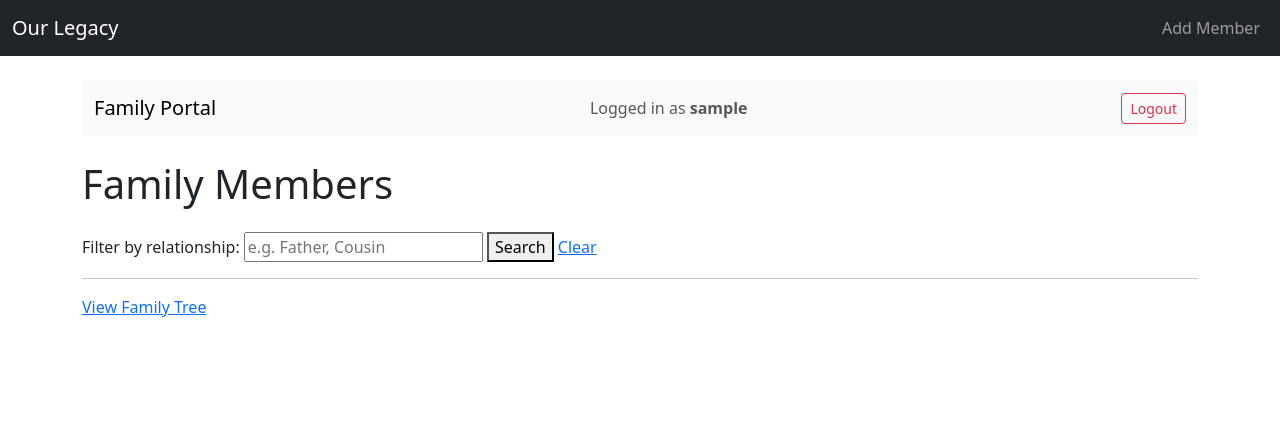
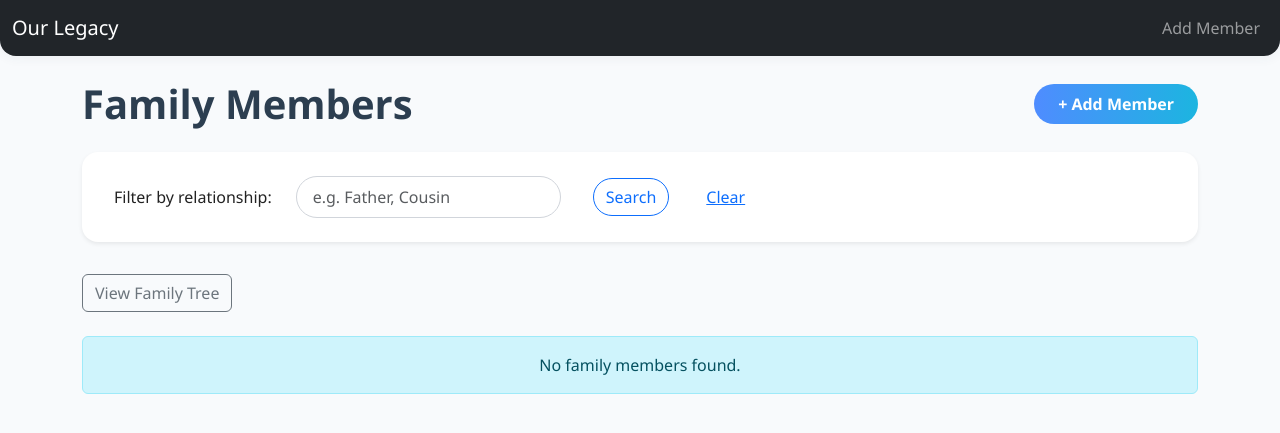
Before and after one commit to Junate-World/family-website, a Flask app: page / in a window 1280 px wide. Shown: the top 433 px of the page. Run offline with Flask 3, Linux system fonts and the light colour scheme; the visitor is signed in with stand-in values (Sample User, id 1).

Commit message:
Fix: Modification on UI

```diff
--- a/app.py
+++ b/app.py
@@ -19,7 +19,7 @@
 
 login_manager = LoginManager()
 login_manager.init_app(app)
-login_manager.login_view = 'login'  # redirect to login page if unauthorized
+login_manager.login_view = "login"  # This is correct for Flask-Login
 
 bcrypt = Bcrypt(app)
 
@@ -148,9 +148,12 @@
         parent_id = request.form.get('parent_id')
         parent_id = int(parent_id) if parent_id else None  # ✅ Convert to int if exists
 
-        if photo:
+        if photo and photo.filename != '':
             photo_filename = photo.filename
-            photo.save(os.path.join(app.config['UPLOAD_FOLDER'], photo_filename))
+            if photo_filename:
+                photo_path = os.path.join(app.config['UPLOAD_FOLDER'], str(photo_filename))
+                photo.save(photo_path)
+            # Set photo_url on new_member below
 
         new_member = FamilyMember(
             full_name=full_name,
@@ -160,7 +163,7 @@
             biography=biography,
             relationship=relationship,
             photo_url=photo_filename,
-            parent_id=parent_id  # ✅ Pass it here
+            parent_id=parent_id
         )
 
         db.session.add(new_member)
@@ -192,7 +195,8 @@
         photo = request.files['photo']
         if photo and photo.filename != '':
             photo_filename = photo.filename
-            photo.save(os.path.join(app.config['UPLOAD_FOLDER'], photo_filename))
+            photo_path = os.path.join(app.config['UPLOAD_FOLDER'], photo_filename)
+            photo.save(photo_path)
             member.photo_url = photo_filename
 
         db.session.commit()
--- /dev/null
+++ b/static/style.css
@@ -0,0 +1,100 @@
+/* Modern Family Portal Styles */
+body {
+    background: #f8fafc;
+    font-family: 'Segoe UI', 'Roboto', Arial, sans-serif;
+    color: #222;
+}
+
+h1, h2, h3, h4, h5 {
+    font-weight: 700;
+    color: #2c3e50;
+}
+
+.card {
+    border: none;
+    border-radius: 1rem;
+    box-shadow: 0 4px 24px rgba(44, 62, 80, 0.08);
+    transition: transform 0.15s;
+    background: #fff;
+}
+.card:hover {
+    transform: translateY(-4px) scale(1.02);
+    box-shadow: 0 8px 32px rgba(44, 62, 80, 0.12);
+}
+.card img {
+    border-radius: 1rem 1rem 0 0;
+    object-fit: cover;
+    width: 100%;
+    height: 220px;
+}
+.card-title {
+    font-size: 1.25rem;
+    color: #34495e;
+}
+.card-text {
+    color: #7f8c8d;
+}
+
+.btn-primary {
+    background: linear-gradient(90deg, #4f8cff, #1cb5e0);
+    border: none;
+    border-radius: 2rem;
+    padding: 0.5rem 1.5rem;
+    font-weight: 600;
+    transition: background 0.2s;
+}
+.btn-primary:hover {
+    background: linear-gradient(90deg, #1cb5e0, #4f8cff);
+}
+
+.btn-outline-danger, .btn-outline-primary {
+    border-radius: 2rem;
+    font-weight: 500;
+}
+
+.navbar {
+    border-radius: 0 0 1rem 1rem;
+    box-shadow: 0 2px 12px rgba(44, 62, 80, 0.06);
+}
+
+form {
+    background: #fff;
+    padding: 1.5rem 2rem;
+    border-radius: 1rem;
+    box-shadow: 0 2px 12px rgba(44, 62, 80, 0.04);
+    margin-bottom: 2rem;
+    display: flex;
+    flex-wrap: wrap;
+    gap: 1rem;
+    align-items: center;
+}
+form input[type="text"] {
+    border-radius: 2rem;
+    border: 1px solid #d1d5db;
+    padding: 0.5rem 1rem;
+    outline: none;
+    transition: border 0.2s;
+}
+form input[type="text"]:focus {
+    border: 1.5px solid #4f8cff;
+}
+form button, form a {
+    margin-left: 0.5rem;
+}
+
+@media (max-width: 768px) {
+    .row {
+        flex-direction: column;
+    }
+    .col-md-4 {
+        width: 100%;
+        margin-bottom: 1.5rem;
+    }
+    .card img {
+        height: 160px;
+    }
+    form {
+        flex-direction: column;
+        gap: 0.5rem;
+    }
+}
--- a/templates/base.html
+++ b/templates/base.html
@@ -4,6 +4,7 @@
     <meta charset="UTF-8">
     <title>Our Legacy</title>
     <link href="https://cdn.jsdelivr.net/npm/bootstrap@5.3.0/dist/css/bootstrap.min.css" rel="stylesheet">
+    <link rel="stylesheet" href="{{ url_for('static', filename='style.css') }}">
 </head>
 <body>
     <nav class="navbar navbar-expand-lg navbar-dark bg-dark">
--- a/templates/home.html
+++ b/templates/home.html
@@ -1,49 +1,42 @@
 {% extends "base.html" %}
 {% block content %}
-<!-- Put this snippet in your index.html or base template navbar -->
-<nav class="navbar navbar-expand-lg navbar-light bg-light mb-4">
-  <div class="container">
-    <a class="navbar-brand" href="{{ url_for('index') }}">Family Portal</a>
 
-    {% if current_user.is_authenticated %}
-      <span class="navbar-text me-3">
-        Logged in as <strong>{{ current_user.username }}</strong>
-      </span>
-      <a href="{{ url_for('logout') }}" class="btn btn-outline-danger btn-sm">Logout</a>
-    {% else %}
-      <a href="{{ url_for('login') }}" class="btn btn-outline-primary btn-sm">Login</a>
-    {% endif %}
-  </div>
-</nav>
+<div class="d-flex justify-content-between align-items-center mb-4">
+  <h1 class="mb-0">Family Members</h1>
+  <a href="{{ url_for('add_member') }}" class="btn btn-primary">+ Add Member</a>
+</div>
 
-<h1 class="mb-4">Family Members</h1>
-
-<form method="get" action="{{ url_for('index') }}">
-    <label for="relationship">Filter by relationship:</label>
-    <input type="text" name="relationship" placeholder="e.g. Father, Cousin" value="{{ relationship }}">
-    <button type="submit">Search</button>
-    <a href="{{ url_for('index') }}">Clear</a>
+<form method="get" action="{{ url_for('index') }}" class="shadow-sm">
+    <label for="relationship" class="form-label mb-0 me-2">Filter by relationship:</label>
+    <input type="text" name="relationship" class="form-control d-inline-block w-auto me-2" placeholder="e.g. Father, Cousin" value="{{ relationship }}">
+    <button type="submit" class="btn btn-outline-primary">Search</button>
+    <a href="{{ url_for('index') }}" class="btn btn-link">Clear</a>
 </form>
 
-<hr>
+<div class="mb-4">
+  <a href="{{ url_for('family_tree') }}" class="btn btn-outline-secondary"><i class="bi bi-diagram-3"></i> View Family Tree</a>
+</div>
 
-<div class="row">
-    <a href="{{ url_for('family_tree') }}">View Family Tree</a>
-<br><br>
+<div class="row g-4">
     {% for member in members %}
-    <div class="col-md-4">
-        <div class="card mb-3">
+    <div class="col-md-4 col-sm-6">
+        <div class="card h-100">
             {% if member.photo_url %}
-            <img src="{{ url_for('static', filename='uploads/' + member.photo_url) }}" alt="Photo" width="200">
+            <img src="{{ url_for('static', filename='uploads/' + member.photo_url) }}" alt="Photo of {{ member.full_name }}" class="card-img-top">
             {% endif %}
-            <div class="card-body">
+            <div class="card-body d-flex flex-column">
                 <h5 class="card-title">{{ member.full_name }}</h5>
-                <p class="card-text">{{ member.relationship }}</p>
-                <a href="{{ url_for('member_profile', member_id=member.id) }}" class="btn btn-primary">View</a>
+                <p class="card-text mb-2">{{ member.relationship }}</p>
+                <a href="{{ url_for('member_profile', member_id=member.id) }}" class="btn btn-primary mt-auto">View Profile</a>
             </div>
         </div>
     </div>
     {% endfor %}
+    {% if not members %}
+    <div class="col-12">
+      <div class="alert alert-info text-center">No family members found.</div>
+    </div>
+    {% endif %}
 </div>
 
 {% endblock %}
```
